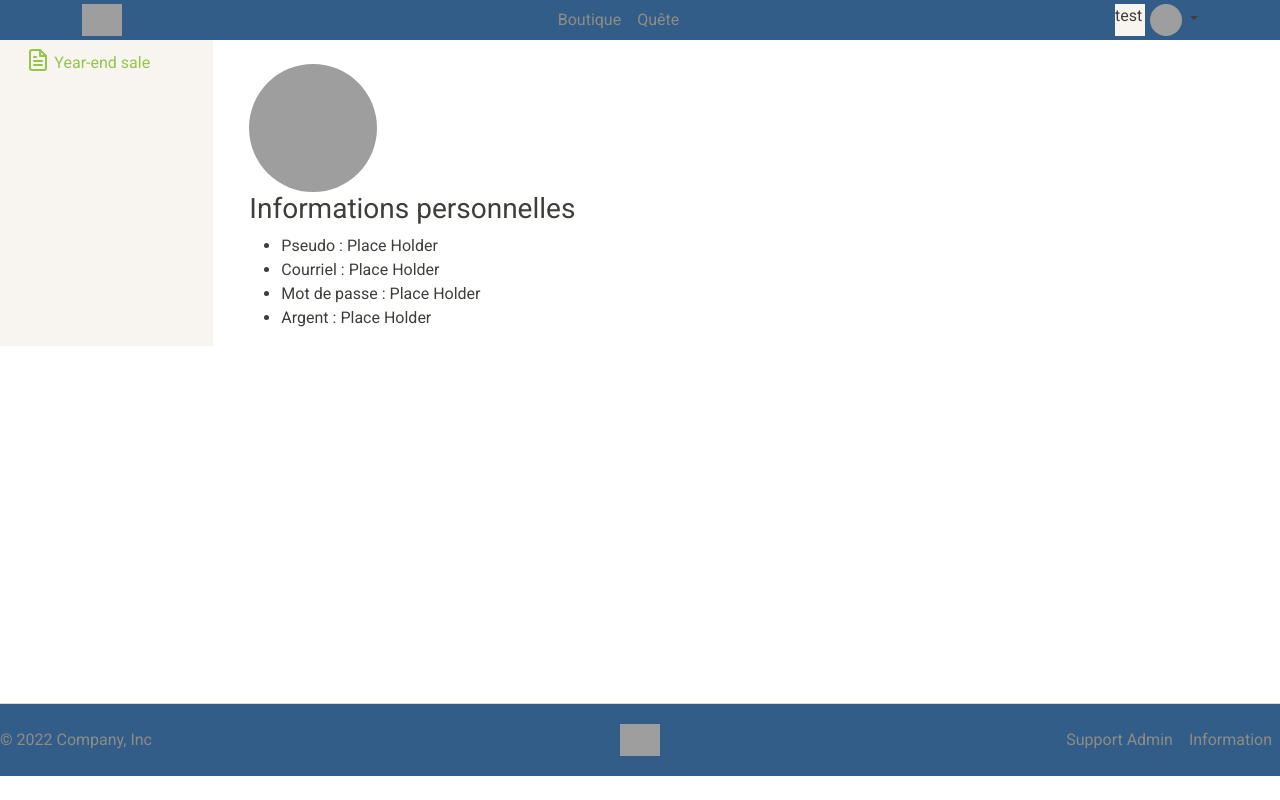
After one commit to Mfdf87/ItemBaySymfony, a Symfony app: template templates/pages/profil/index.html.twig in a window 1280 px wide. The commit adds this page. Run offline with Twig, Linux system fonts and the light colour scheme; the template is opened without the code that fills it, so the values that code supplies are empty; some libraries are stand-ins or nearby versions; grey boxes are pictures that could not be loaded.

Commit message:
Page Profil PlaceHolder

```diff
--- /dev/null
+++ b/templates/pages/profil/index.html.twig
@@ -0,0 +1,24 @@
+{% extends 'base.html.twig' %}
+
+{% block title %}
+ItemBay - Profil
+{% endblock %}
+
+{% block body %}
+<div class = "container mt-4">
+        <div class="jumbotron">
+            <img src="https://github.com/mdo.png" alt="mdo" class="rounded-circle" width="128  " height="128"> <!-- Place holder à remplacer par l'image du profil -->
+        </div>
+
+        <section>
+            <h3>Informations personnelles</h3>
+            <ul>
+                <li>Pseudo : Place Holder </li> <!-- Remplacer le place holder  -->
+                <li>Courriel : Place Holder</li> <!-- Remplacer le place holder  -->
+                <li>Mot de passe : Place Holder </li> <!-- Remplacer le place holder  -->
+                <li>Argent :  Place Holder </li> <!-- Remplacer le place holder  -->
+            </ul>
+        </section>
+
+</div>
+{% endblock %}
--- a/templates/partials/_header.html.twig
+++ b/templates/partials/_header.html.twig
@@ -23,7 +23,7 @@
                     <ul class="dropdown-menu text-small">
                         <li><a class="dropdown-item" href="#">Connexion</a></li>
                         <li><a class="dropdown-item" href="#">Inscription</a></li>
-                        <li><a class="dropdown-item" href="#">Voir profil</a></li>
+                        <li><a class="dropdown-item" href="{{ path('profil') }}">Voir profil</a></li> <!-- information sur le profil  -->
                         <li><a class="dropdown-item" href="#">Panier</a></li>
                         <li><hr class="dropdown-divider"></li>
                         <li><a class="dropdown-item" href="#">Deconnexion</a></li>
```
Also changed, not shown: src/Controller/ProfilController.php (added, +18 -0 lines).
